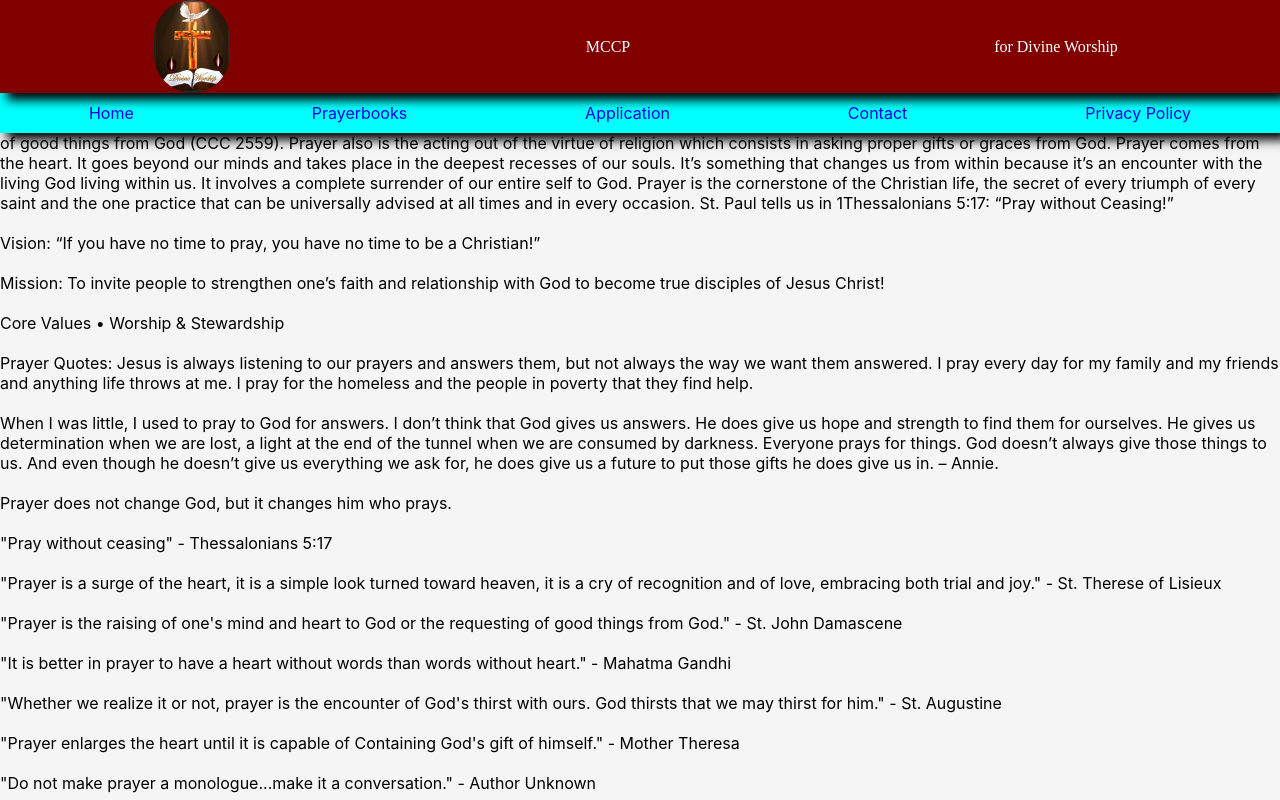
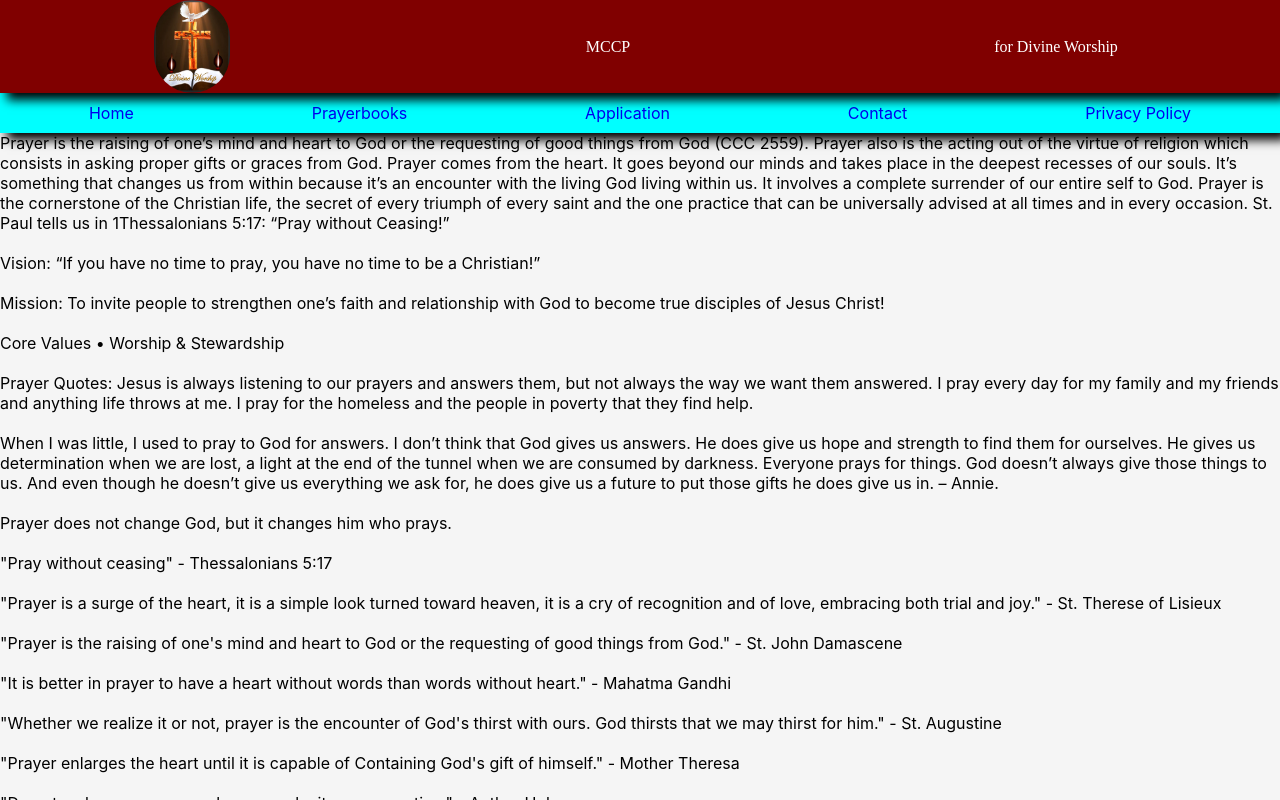
Before and after one commit to tinhninsuwai36-cell/myanmarcatholicprayer, a React (Create React App) app: page /prayerbooks in a window 1280 px wide. Shown: the top 800 px of the page. Built offline with nearby package versions, Linux system fonts and the light colour scheme.

Commit message:
Update PrayerBooks.jsx

```diff
--- a/src/pages/Prayerbooks/PrayerBooks.jsx
+++ b/src/pages/Prayerbooks/PrayerBooks.jsx
@@ -1,7 +1,7 @@
 const PrayerBooks = () =>{
     return(
         <div className="dprayerBooks">
-             of good things from God (CCC 2559). Prayer also is the acting out of the virtue of religion which consists in asking proper gifts or graces from God. Prayer comes from the heart. It goes beyond our minds and takes place in the deepest recesses of our souls. It’s something that changes us from within because it’s an encounter with the living God living within us. It involves a complete surrender of our entire self to God. Prayer is the cornerstone of the Christian life, the secret of every triumph of every saint and the one practice that can be universally advised at all times and in every occasion. St. Paul tells us in 1Thessalonians 5:17: “Pray without Ceasing!”
+            Prayer is the raising of one’s mind and heart to God or the requesting of good things from God (CCC 2559). Prayer also is the acting out of the virtue of religion which consists in asking proper gifts or graces from God. Prayer comes from the heart. It goes beyond our minds and takes place in the deepest recesses of our souls. It’s something that changes us from within because it’s an encounter with the living God living within us. It involves a complete surrender of our entire self to God. Prayer is the cornerstone of the Christian life, the secret of every triumph of every saint and the one practice that can be universally advised at all times and in every occasion. St. Paul tells us in 1Thessalonians 5:17: “Pray without Ceasing!”
 <br/><br/>
 Vision:
 “If you have no time to pray, you have no time to be a Christian!”
```
